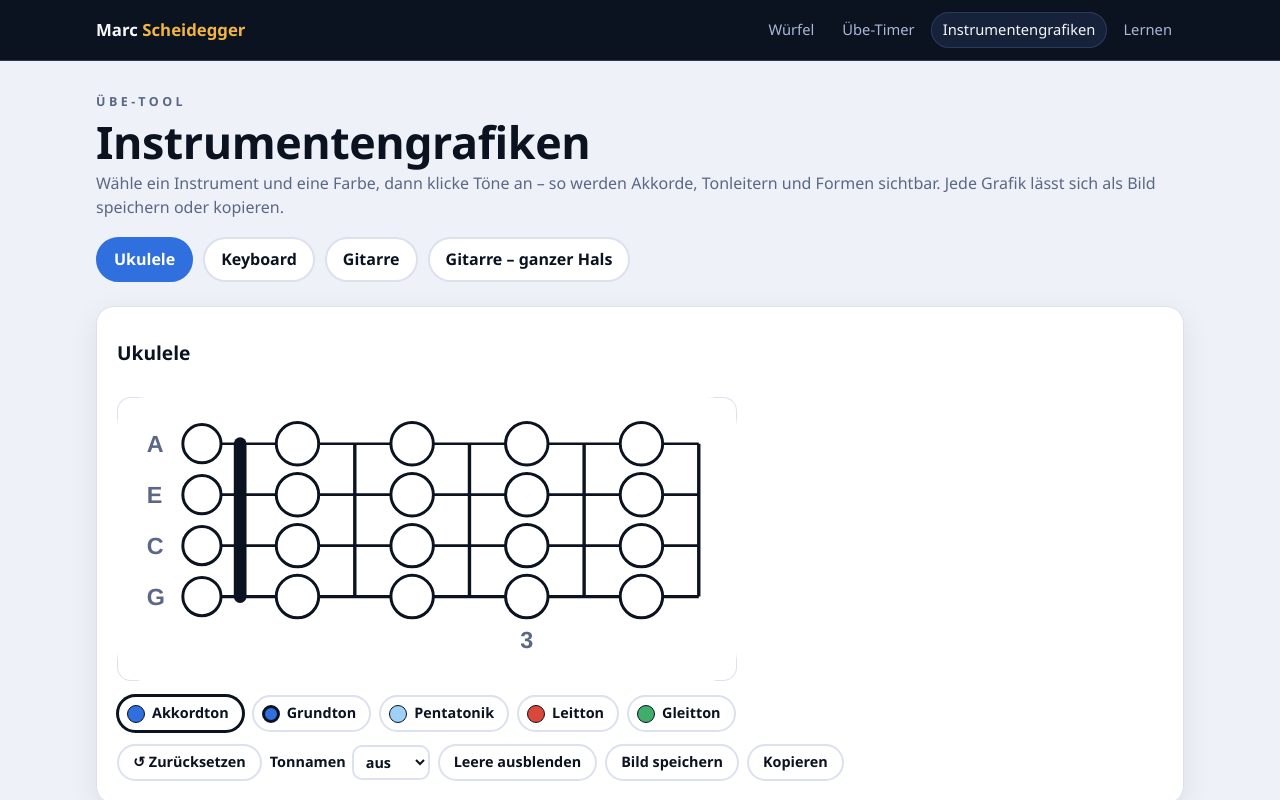
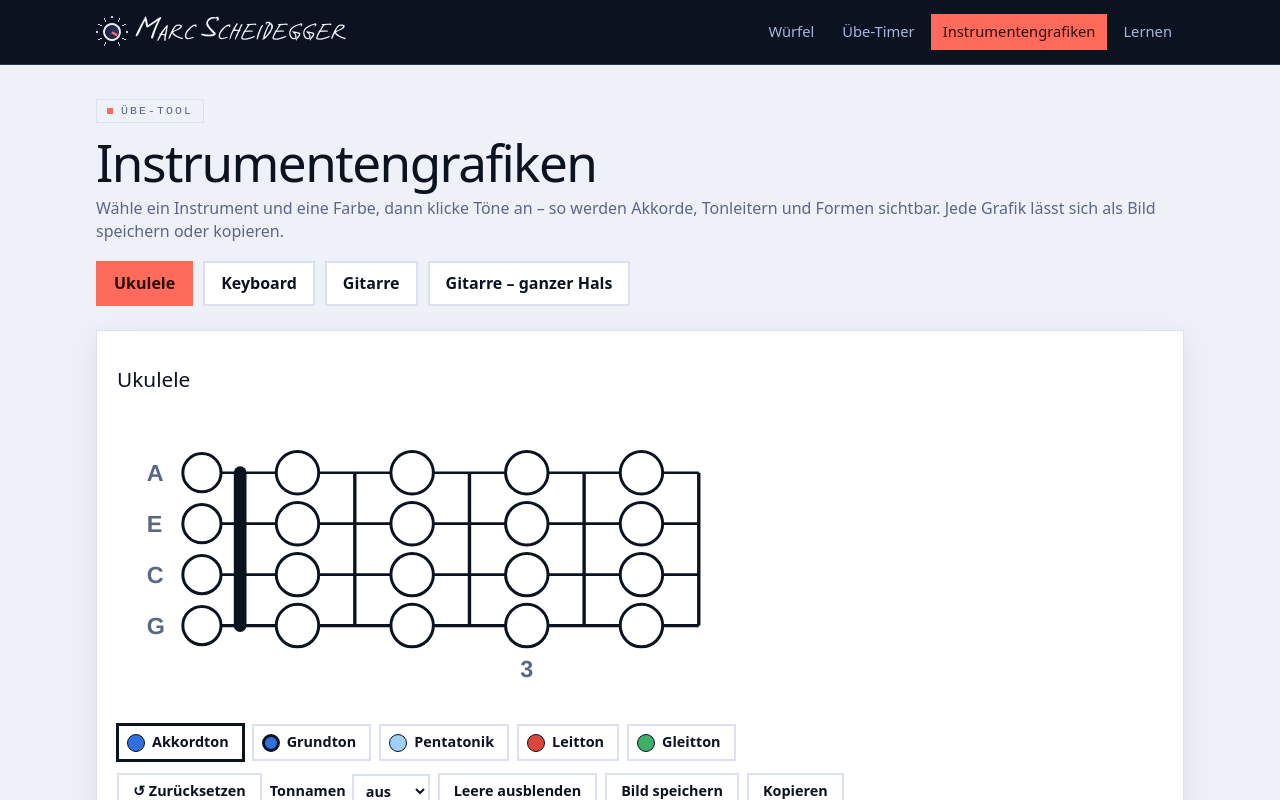
Before and after one commit to Marscx/CAGEDSystem, a plain HTML site: page index.html in a window 1280 px wide. Both pictures are taken after a click on the button "Ukulele". Shown: the top 800 px of the page. Drawn offline with Linux system fonts and the light colour scheme.

Commit message:
Neues Design wie marcscheidegger.ch: Handschrift-Logo mit Amp-Knopf, Koralle, eckig, schlanke Titel
Co-Authored-By: Claude Opus 5.5 <noreply@anthropic.com>

```diff
--- a/index.html
+++ b/index.html
@@ -8,8 +8,8 @@
 	<meta name="viewport" content="width=device-width, initial-scale=1">
 	<meta name="theme-color" content="#0b1220">
 	<link rel="icon" href="favicon.svg" type="image/svg+xml">
-	<link rel="stylesheet" href="marke.css?v=2">
-	<link rel="stylesheet" href="style.css?v=6">
+	<link rel="stylesheet" href="marke.css?v=3">
+	<link rel="stylesheet" href="style.css?v=7">
 
 </head>
 <body>
@@ -20,7 +20,7 @@
 	     Danach "neu." aus diesen Links entfernen. -->
 	<header class="ms-bar">
 		<div class="ms-bar-inner">
-			<a class="ms-brand" href="https://neu.marcscheidegger.ch/">Marc <span>Scheidegger</span></a>
+			<a class="ms-brand" href="https://neu.marcscheidegger.ch/" aria-label="Marc Scheidegger – Startseite"><b class="ms-knopf" aria-hidden="true"></b><span>Marc</span> <span>Scheidegger</span></a>
 			<nav aria-label="Übe-Tools">
 				<ul class="ms-nav">
 					<li><a href="https://zufall.marcscheidegger.ch/">Würfel</a></li>
@@ -88,7 +88,7 @@
 		</ul>
 	</footer>
 
-	<script src="instrumente.js?v=2"></script>
+	<script src="instrumente.js?v=3"></script>
 </body>
 
 </html>
--- a/instrumente.js
+++ b/instrumente.js
@@ -71,7 +71,7 @@ function griffbrettSvg(k) {
     for (var b = 0; b <= B; b++) bx.push(ins.echt ? x0 + laenge * (1 - Math.pow(2, -b / 12)) : x0 + b * 54);
     var breite = Math.round(bx[B] + 18), hoehe = y0 + (n - 1) * dy + 40;
     var t = [];
-    t.push('<rect width="' + breite + '" height="' + hoehe + '" rx="14" fill="' + FARBEN.papier + '"/>');
+    t.push('<rect width="' + breite + '" height="' + hoehe + '" fill="' + FARBEN.papier + '"/>');
     // Saitennamen links
     ins.saitenNamen.forEach(function (name, s) {
         t.push('<text x="14" y="' + (y0 + s * dy + 4) + '" ' + SCHRIFT + ' font-size="11" font-weight="600" fill="' + FARBEN.gedaempft + '">' + name + '</text>');
@@ -108,7 +108,7 @@ function keyboardSvg() {
     var weiss = [0, 2, 4, 5, 7, 9, 11], w = 36, h = 150, x0 = 12, y0 = 12;
     var anzahl = 17, t = [];
     var breite = x0 * 2 + anzahl * w, hoehe = y0 + h + 14;
-    t.push('<rect width="' + breite + '" height="' + hoehe + '" rx="14" fill="' + FARBEN.papier + '"/>');
+    t.push('<rect width="' + breite + '" height="' + hoehe + '" fill="' + FARBEN.papier + '"/>');
     var schwarze = [];
     for (var i = 0; i < anzahl; i++) {
         var okt = Math.floor(i / 7), tk = weiss[i % 7] + okt * 12, x = x0 + i * w;
--- a/marke.css
+++ b/marke.css
@@ -1,25 +1,46 @@
 /* =============================================================================
    marke.css – gemeinsamer Auftritt aller Übe-Tools von marcscheidegger.ch
    =============================================================================
-   Diese Datei ist in jedem Tool identisch (Übe-Timer, Würfel, Instrumentengrafiken).
-   Bei Änderungen in allen Tools gleich übernehmen. Farben wie die Hauptseite
-   marcscheidegger.ch (css/site.css).
+   Diese Datei ist in jedem Tool identisch (Übe-Timer, Würfel, Instrumentengrafiken,
+   Anleitungen). Bei Änderungen in allen Tools gleich übernehmen. Design wie die
+   Hauptseite marcscheidegger.ch: Nachtblau, Akzent Koralle, eckig, Logo in Marcs
+   Handschrift mit Verstärker-Knopf.
 
    Enthält:
-     1. Markenfarben und Schrift (Variablen mit --ms-…)
-     2. Kopfleiste .ms-bar: Name links (→ Hauptseite), Tool-Navigation rechts
-     3. Fusszeile .ms-foot: Copyright, Lizenz, Impressum/Datenschutz
-   Alle Klassen beginnen mit "ms-", damit sie nicht mit dem Code der Tools kollidieren. */
+     1. Markenfarben und Schriften (Variablen mit --ms-…), Logo-Schrift
+     2. Kopfleiste .ms-bar: Logo links (→ Hauptseite), Tool-Navigation rechts
+     3. Logo: Verstärker-Knopf (.ms-knopf) + MARC SCHEIDEGGER in Handschrift
+     4. Fusszeile .ms-foot: Copyright, Lizenz, Impressum/Datenschutz
+   Alle Klassen beginnen mit "ms-", damit sie nicht mit dem Code der Tools kollidieren.
 
-/* ---------- 1. Markenfarben und Schrift ---------- */
+   Logo im HTML (in jedem Tool gleich):
+     <a class="ms-brand" href="…" aria-label="Marc Scheidegger – Startseite">
+       <b class="ms-knopf" aria-hidden="true"></b><span>Marc</span> <span>Scheidegger</span></a> */
+
+/* ---------- 1. Markenfarben und Schriften ---------- */
 :root {
     --ms-navy: #0b1220;        /* Nachtblau der Hauptseite */
     --ms-navy-2: #16213a;      /* etwas heller, für Hover */
     --ms-line: #2a3a5e;        /* Linien auf Navy */
     --ms-ink: #f5f7fb;         /* Text auf Navy */
     --ms-muted: #a9b8d6;       /* gedämpfter Text auf Navy */
-    --ms-yellow: #f2b544;      /* Akzentgelb */
-    --ms-font: "Avenir Next", "Segoe UI", "Helvetica Neue", Arial, sans-serif;
+    --ms-akzent: #ff6b5b;      /* Akzentfarbe Koralle (Buttons, aktive Elemente) */
+    --ms-akzent-2: #ff8273;    /* etwas heller, für Hover */
+    --ms-akzent-ink: #2a0904;  /* Text auf Koralle */
+    --ms-yellow: var(--ms-akzent);   /* alter Name, damit bestehender Tool-Code die neue Farbe bekommt */
+    --ms-font: "Avenir Next", ui-sans-serif, system-ui, "Segoe UI", "Helvetica Neue", Arial, sans-serif;
+    /* Schreibmaschine für kleine Beschriftungen (Systemschriften, nichts wird geladen) */
+    --ms-schreib: "American Typewriter", "Courier Prime", "Courier New", ui-monospace, monospace;
+}
+
+/* Marcs Handschrift für das Logo. Nur die Grossbuchstaben des Namens (A C D E G H I M R S)
+   und das Leerzeichen sind in der Datei – alles andere wurde entfernt, damit sich keine
+   Unterschrift nachbauen lässt. Liegt auf dem eigenen Server (keine fremden Dienste). */
+@font-face {
+    font-family: "Marc Versalien";
+    src: url("fonts/marc-versalien.ttf") format("truetype");
+    unicode-range: U+0020, U+0041, U+0043-0045, U+0047-0049, U+004D, U+0052-0053;
+    font-display: swap;
 }
 
 /* ---------- 2. Kopfleiste ---------- */
@@ -31,22 +52,19 @@
     border-bottom: 1px solid var(--ms-line);
 }
 .ms-bar-inner {
-    max-width: 1120px; margin: 0 auto; padding: 0 16px; min-height: 60px;
+    max-width: 1120px; margin: 0 auto; padding: 0 16px; min-height: 64px;
     display: flex; align-items: center; justify-content: space-between; gap: 8px 20px; flex-wrap: wrap;
 }
-.ms-brand { color: var(--ms-ink); text-decoration: none; font-weight: 700; font-size: 1.05rem; white-space: nowrap; }
-.ms-brand span { color: var(--ms-yellow); }
-.ms-brand:hover { color: var(--ms-ink); }
 .ms-nav { display: flex; gap: 4px; margin: 0; padding: 0; list-style: none; }
 .ms-nav a {
-    display: block; padding: 7px 12px; border-radius: 999px; white-space: nowrap;
+    display: block; padding: 7px 12px; white-space: nowrap;
     color: var(--ms-muted); text-decoration: none; font-size: .92rem; font-weight: 500;
 }
 .ms-nav a:hover { color: var(--ms-ink); background: var(--ms-navy-2); }
-/* Das Tool, in dem man gerade ist */
-.ms-nav a[aria-current="page"] { color: var(--ms-ink); background: var(--ms-navy-2); box-shadow: inset 0 0 0 1px var(--ms-line); }
+/* Das Tool, in dem man gerade ist: Koralle wie der aktive Menüpunkt der Hauptseite */
+.ms-nav a[aria-current="page"] { color: var(--ms-akzent-ink); background: var(--ms-akzent); }
 
-/* Handy: Navigation in eigener Zeile unter dem Namen, seitlich wischbar statt umbrechen */
+/* Handy: Navigation in eigener Zeile unter dem Logo, seitlich wischbar statt umbrechen */
 @media (max-width: 640px) {
     .ms-bar-inner { padding-block: 10px; }
     .ms-bar nav { width: 100%; min-width: 0; }   /* Navigation auf Bildschirmbreite begrenzen */
@@ -55,7 +73,43 @@
     .ms-nav a { padding: 6px 10px; font-size: .88rem; }
 }
 
-/* ---------- 3. Fusszeile ---------- */
+/* ---------- 3. Logo ---------- */
+/* MARC SCHEIDEGGER in Handschrift, nur Grossbuchstaben, Anfangsbuchstaben grösser */
+.ms-brand {
+    display: inline-flex; align-items: center; white-space: nowrap;
+    color: var(--ms-ink); text-decoration: none; line-height: 1;
+    font-family: "Marc Versalien", var(--ms-schreib); font-size: 1.6rem; font-weight: 400;
+}
+.ms-brand:hover { color: var(--ms-ink); }
+.ms-brand > span { display: inline-block; text-transform: uppercase; font-size: .72em; letter-spacing: .02em; }
+.ms-brand > span::first-letter { font-size: 1.4em; }
+.ms-brand > span + span { margin-left: .3em; }   /* das Leerzeichen der Handschrift ist sehr schmal */
+
+/* Verstärker-Knopf (Poti), nur mit CSS gezeichnet:
+   ::before = Skala (11 Striche im Bogen, unten offen), ::after = Knopf mit Zeiger in Koralle */
+.ms-knopf { position: relative; display: inline-block; flex: none; width: 32px; height: 32px; margin-right: 8px; }
+.ms-knopf::before {
+    content: ""; position: absolute; inset: 0; border-radius: 50%;
+    background: repeating-conic-gradient(from -152deg, rgb(255 255 255 / .8) 0 4deg, transparent 4deg 30deg);
+    /* sichtbar bleibt nur ein schmaler Ring aussen und nur der Bogen von -150° bis +150° */
+    -webkit-mask: radial-gradient(closest-side, transparent 74%, #000 75%), conic-gradient(from -152deg, #000 304deg, transparent 0);
+    -webkit-mask-composite: source-in;
+            mask: radial-gradient(closest-side, transparent 74%, #000 75%), conic-gradient(from -152deg, #000 304deg, transparent 0);
+            mask-composite: intersect;
+}
+.ms-knopf::after {
+    content: ""; position: absolute; inset: 7px; border-radius: 50%; border: 2px solid rgb(255 255 255 / .9);
+    background:
+        linear-gradient(var(--ms-akzent), var(--ms-akzent)) 50% 1px / 2.5px 6px no-repeat,   /* Zeiger */
+        radial-gradient(circle at 35% 30%, #2a3a5e, #111a2e);                                   /* Knopf */
+    transform: rotate(120deg);                                                                  /* auf "10" */
+    transition: transform .4s cubic-bezier(.3, 1.6, .5, 1);
+}
+.ms-brand:hover .ms-knopf::after { transform: rotate(150deg); }   /* dreht beim Darüberfahren auf Anschlag */
+@media (max-width: 640px) { .ms-brand { font-size: 1.35rem; } }
+@media (prefers-reduced-motion: reduce) { .ms-knopf::after { transition: none; } }
+
+/* ---------- 4. Fusszeile ---------- */
 .ms-foot {
     font-family: var(--ms-font);
     max-width: 1120px; margin: 0 auto; padding: 28px 16px 36px;
--- a/style.css
+++ b/style.css
@@ -16,7 +16,7 @@
   --ink: #0b1220;
   --muted: #5a6785;
   --line: #dbe1ee;
-  --akzent: #2f6fde;      /* Farbe der Knöpfe = Akkordton-Blau in den Grafiken */
+  --akzent: var(--ms-akzent);   /* Akzentfarbe Koralle aus marke.css (wie die Hauptseite) */
 }
 /* Dunkel: Nachtblau wie die Hauptseite */
 @media (prefers-color-scheme: dark) {
@@ -26,7 +26,6 @@
     --ink: #f5f7fb;
     --muted: #a9b8d6;
     --line: #2a3a5e;
-    --akzent: #4d8dff;
   }
 }
 
@@ -45,35 +44,37 @@ body {
 /* ---------- Titel ---------- */
 .tool-head { margin: 8px 0 18px; }
 .kicker {
-  display: block; font-size: .78rem; font-weight: 600; letter-spacing: .28em;
-  text-transform: uppercase; color: var(--muted); margin-bottom: 6px;
+  display: inline-flex; align-items: center; gap: 8px; margin-bottom: 12px; padding: 3px 10px;
+  font-family: var(--ms-schreib); font-size: .72rem; letter-spacing: .18em; text-transform: uppercase;
+  color: var(--muted); border: 1px solid var(--line);
 }
-.tool-head h1 { margin: 0 0 6px; font-size: clamp(2rem, 6vw, 2.8rem); line-height: 1.1; letter-spacing: -.01em; }
+.kicker::before { content: ""; width: 6px; height: 6px; background: var(--ms-akzent); }
+.tool-head h1 { margin: 0 0 6px; font-size: clamp(2rem, 7vw, 3.2rem); font-weight: 300; hyphens: auto; overflow-wrap: break-word; line-height: 1.08; letter-spacing: -.03em; }
 .hint { color: var(--muted); margin: 0 0 12px; }
 
 /* ---------- Auswahl der Instrumente ---------- */
 .picker { display: flex; flex-wrap: wrap; gap: 10px; margin-bottom: 24px; }
 .pick {
   font: inherit; font-weight: 600; cursor: pointer;
-  padding: 9px 16px; border-radius: 999px;
+  padding: 9px 16px; border-radius: 0;
   background: var(--panel); color: var(--ink); border: 2px solid var(--line);
   transition: border-color .15s, background .15s, transform .08s;
 }
 .pick:hover { border-color: var(--akzent); }
 .pick:active { transform: scale(.97); }
-.pick[aria-pressed="true"] { background: var(--akzent); border-color: var(--akzent); color: #fff; }
+.pick[aria-pressed="true"] { background: var(--akzent); border-color: var(--akzent); color: var(--ms-akzent-ink); }
 
 /* ---------- Karten mit den Grafiken ---------- */
 .grafiken { display: grid; gap: 20px; }
 .card {
-  background: var(--panel); border-radius: 18px; overflow: hidden;
+  background: var(--panel); border-radius: 0; overflow: hidden;
   border: 1px solid var(--line); box-shadow: 0 8px 30px rgba(0, 0, 0, .08);
 }
-.card-header { padding: 16px 20px 0; font-size: 1.2rem; font-weight: 700; }
+.card-header { padding: 16px 20px 0; font-size: 1.3rem; font-weight: 400; }
 .card-body { padding: 14px 20px 22px; }
 /* Die Grafiken (instrumente.js) haben einen weissen Grund – auch im dunklen Modus gut lesbar */
 .card[hidden] { display: none; }
-.grafik svg { display: block; width: 100%; max-width: 620px; height: auto; border-radius: 14px; box-shadow: inset 0 0 0 1px var(--line); }
+.grafik svg { display: block; width: 100%; max-width: 620px; height: auto; border-radius: 0; box-shadow: inset 0 0 0 1px var(--line); }
 #keyboardPanel .grafik svg { max-width: 820px; }
 .grafik .ton { cursor: pointer; }
 /* Hover nur mit Maus, und ohne dickeren Rand – sonst sähe jeder Ton wie ein Grundton (Ring) aus.
@@ -89,21 +90,21 @@ body {
 .farbe {
   font: inherit; font-size: .9rem; font-weight: 600; cursor: pointer;
   display: inline-flex; align-items: center; gap: 7px;
-  padding: 6px 13px 6px 8px; border-radius: 999px;
+  padding: 6px 13px 6px 8px; border-radius: 0;
   background: var(--panel); color: var(--ink); border: 2px solid var(--line);
 }
 .farbe[aria-pressed="true"] { border-color: var(--ink); box-shadow: 0 0 0 1px var(--ink); }
 .klecks { width: 18px; height: 18px; border-radius: 50%; border: 1.5px solid #0b1220; }
 .klecks.ring { border-width: 3.5px; }
 .optionen label { font-weight: 600; font-size: .9rem; display: inline-flex; gap: 6px; align-items: center; }
-.optionen select { font: inherit; font-size: .9rem; padding: 5px 8px; border-radius: 10px; border: 2px solid var(--line); background: var(--panel); color: var(--ink); }
+.optionen select { font: inherit; font-size: .9rem; padding: 5px 8px; border-radius: 0; border: 2px solid var(--line); background: var(--panel); color: var(--ink); }
 .optionen .btn { font-size: .9rem; padding: 6px 14px; }
 .btn-zurueck { border-color: var(--ink); }
-.btn[aria-pressed="true"] { background: var(--akzent); border-color: var(--akzent); color: #fff; }
+.btn[aria-pressed="true"] { background: var(--akzent); border-color: var(--akzent); color: var(--ms-akzent-ink); }
 
 .btn {
   font: inherit; font-weight: 600; cursor: pointer;
-  padding: 8px 18px; border-radius: 999px;
+  padding: 8px 18px; border-radius: 0;
   background: transparent; color: var(--ink); border: 2px solid var(--line);
 }
 .btn:hover { border-color: var(--akzent); }
```
Also changed, not shown: fonts/marc-versalien.ttf (added).
